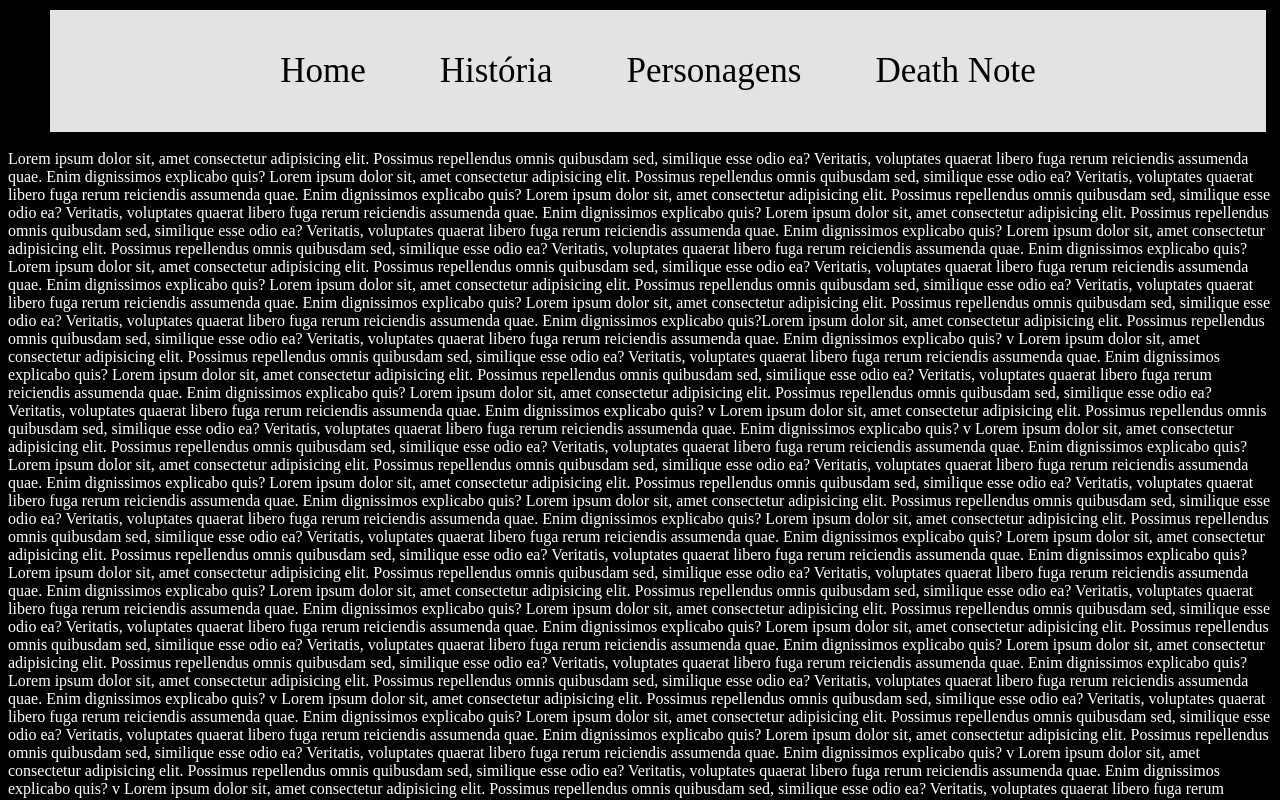
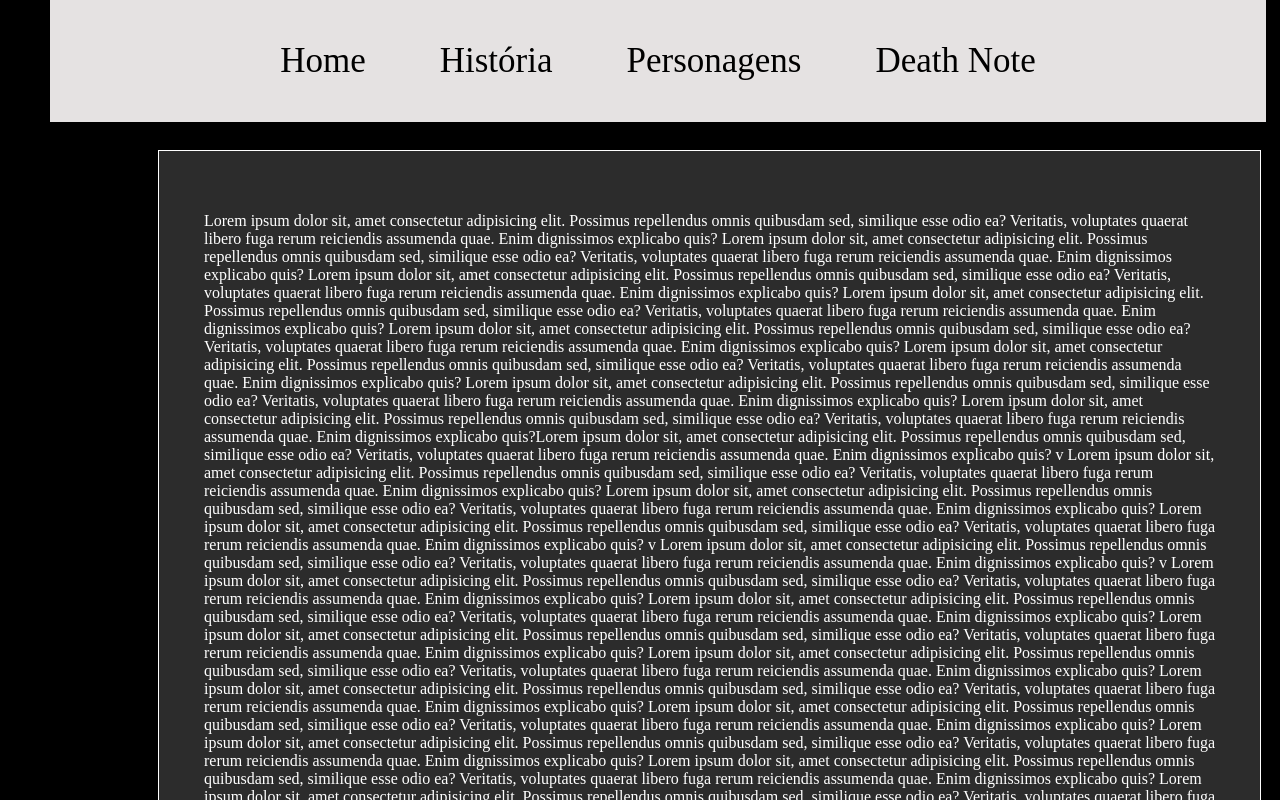
Before and after one commit to Sofista23/SiteDeathNote, a plain HTML site: page Site/index.html in a window 1280 px wide. Shown: the top 800 px of the page. Drawn offline with Linux system fonts and the light colour scheme.

Commit message:
Adicionei mais CSS

```diff
--- a/Site/CSS/index.css
+++ b/Site/CSS/index.css
@@ -1,7 +1,14 @@
 body{
     background-color: black;
 }
+#text1{
+    width: 80%;
+    margin-left: 150px;
+    margin-top: 150px;
+    border: 1px solid white;
+    padding: 45px;
+    background-color: rgb(44, 44, 44);
+}
 p{
     color: white;
-    margin-top: 150px;
 }
--- a/Site/CSS/menu.css
+++ b/Site/CSS/menu.css
@@ -3,7 +3,7 @@
     position: fixed;
     text-align: center;
     width: 95%;
-    top: 10px;
+    top: 0px;
     left: 50px;
 }
 #menu ul{
--- a/Site/index.html
+++ b/Site/index.html
@@ -18,6 +18,7 @@
                 <a href="#">Death Note</a>
             </ul>
         </nav>
+        <div id="text1">
             <p>Lorem ipsum dolor sit, amet consectetur adipisicing elit. Possimus repellendus omnis quibusdam sed, similique esse odio ea? Veritatis, voluptates quaerat libero fuga rerum reiciendis assumenda quae. Enim dignissimos explicabo quis?
                 Lorem ipsum dolor sit, amet consectetur adipisicing elit. Possimus repellendus omnis quibusdam sed, similique esse odio ea? Veritatis, voluptates quaerat libero fuga rerum reiciendis assumenda quae. Enim dignissimos explicabo quis?
                 Lorem ipsum dolor sit, amet consectetur adipisicing elit. Possimus repellendus omnis quibusdam sed, similique esse odio ea? Veritatis, voluptates quaerat libero fuga rerum reiciendis assumenda quae. Enim dignissimos explicabo quis?
@@ -191,6 +192,7 @@
                 Lorem ipsum dolor sit, amet consectetur adipisicing elit. Possimus repellendus omnis quibusdam sed, similique esse odio ea? Veritatis, voluptates quaerat libero fuga rerum reiciendis assumenda quae. Enim dignissimos explicabo quis?
                 Lorem ipsum dolor sit, amet consectetur adipisicing elit. Possimus repellendus omnis quibusdam sed, similique esse odio ea? Veritatis, voluptates quaerat libero fuga rerum reiciendis assumenda quae. Enim dignissimos explicabo quis?Loremv
                 v</p>
+        </div>
     </section>
 </body>
 </html>
```
Lines whose indentation alone changed are shown as unchanged.
